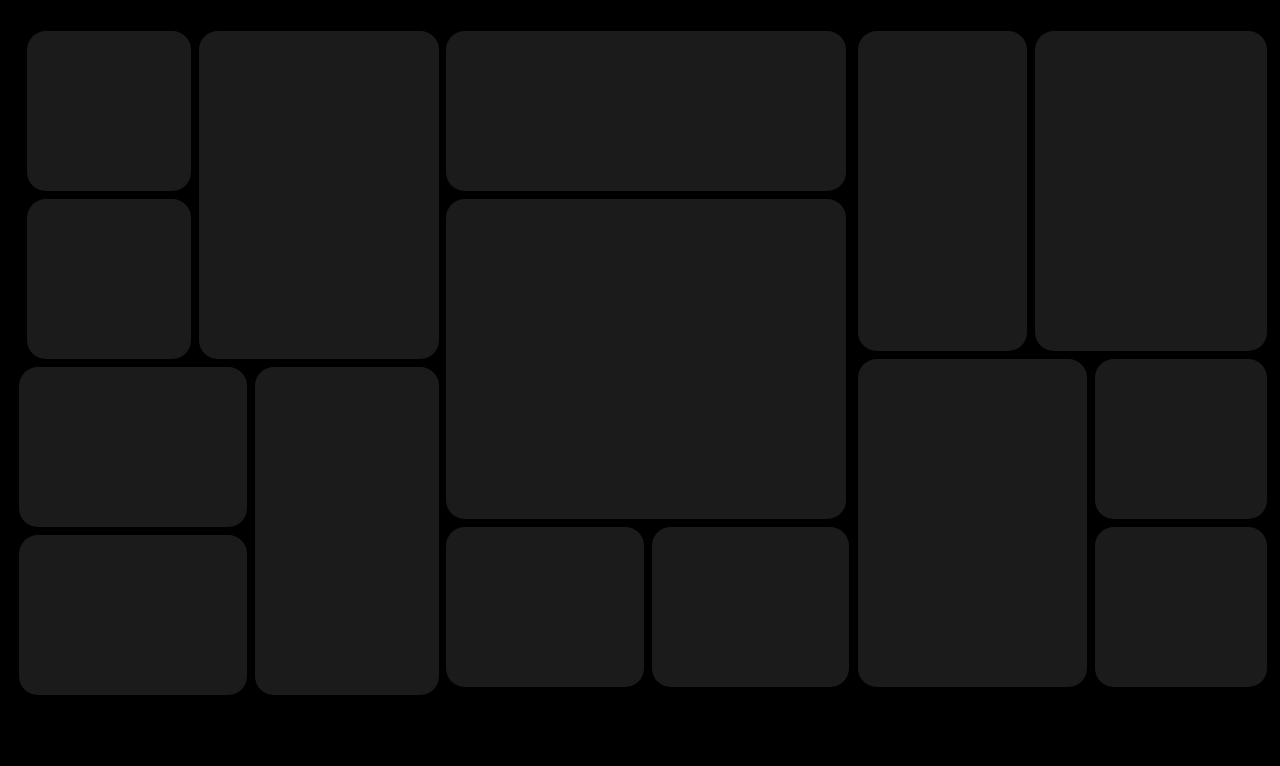
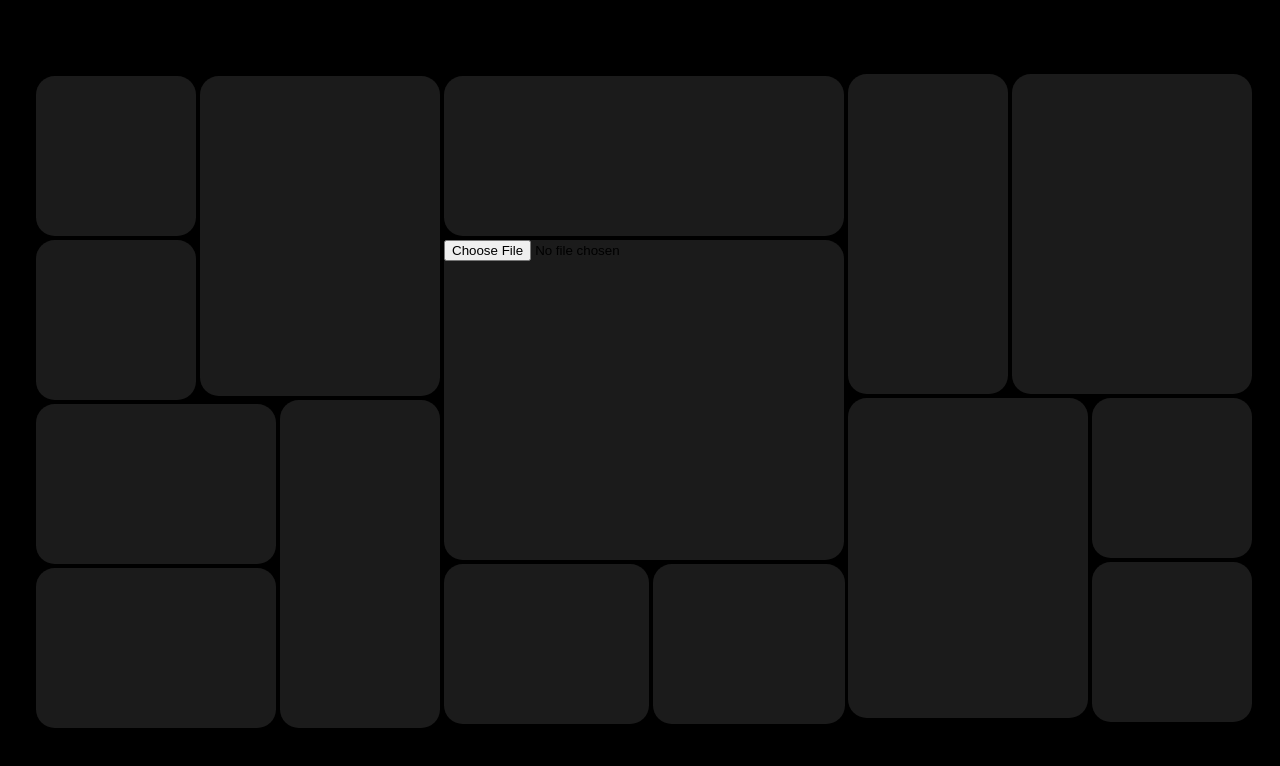
Before and after one commit to BuildNShip/shutr, a React (Vite) app: page / in a window 1280 px wide. Shown: the top 766 px of the page. Built offline with nearby package versions, Linux system fonts and the light colour scheme.

Commit message:
fix(layout)

```diff
--- a/package.json
+++ b/package.json
@@ -10,6 +10,8 @@
     "preview": "vite preview"
   },
   "dependencies": {
+    "exif": "^0.6.0",
+    "exifr": "^7.1.3",
     "react": "^18.2.0",
     "react-dom": "^18.2.0"
   },
--- a/src/pages/Home/Home.jsx
+++ b/src/pages/Home/Home.jsx
@@ -1,7 +1,29 @@
 import React from "react";
 import styles from "./Home.module.css";
+import { useState, useEffect } from "react";
+import exifr from "exifr";
 
 const Home = () => {
+  const [file, setFile] = useState(null);
+  const [exifData, setExifData] = useState(null);
+  const [error, setError] = useState(null);
+
+  const handleFileChange = async (event) => {
+    const selectedFile = event.target.files[0];
+    if (!selectedFile) {
+      return;
+    }
+
+    setFile(selectedFile);
+    try {
+      const exif = await exifr.parse(selectedFile);
+      setExifData(exif);
+      console.log("EXIF Data:", exif);
+    } catch (err) {
+      setError("Error reading EXIF: " + err.message);
+      console.error("Error reading EXIF:", err);
+    }
+  };
   return (
     <div className={styles.mainContainer}>
       {/* First Column */}
@@ -25,7 +47,11 @@ const Home = () => {
       <div className={styles.secondColumn}>
         <div className={styles.scSection1}>
           <div className={styles.box21}></div>
-          <div className={styles.box22}></div>
+          <div className={styles.box22}>
+            {" "}
+            <input type="file" id="upload" onChange={handleFileChange} />
+            {exifData && <pre>{JSON.stringify(exifData, null, 2)}</pre>}
+          </div>
         </div>
         <div className={styles.scSection2}>
           <div className={styles.box23}></div>
--- a/src/pages/Home/Home.module.css
+++ b/src/pages/Home/Home.module.css
@@ -6,10 +6,11 @@
 .firstColumn,
 .secondColumn,
 .thirdColumn {
-  width: 25.194rem;
-  height: 47.164rem;
-  margin: 0.5rem;
+  width: 25rem;
   flex-shrink: 0;
+  margin: 0.25rem;
+  margin-top: 0;
+  margin-bottom: 0;
 }
 
 .mainContainer {
@@ -19,6 +20,7 @@
   display: flex;
   flex-direction: row;
   justify-content: center;
+  flex-wrap: wrap;
   align-items: center;
 }
 
@@ -29,24 +31,25 @@
 .box15 {
   border-radius: 18.789px;
   background: #1b1b1b;
-  margin: 0.5rem;
+  margin: 0.25rem;
+  margin-bottom: 0;
 }
 
 .box11 {
-  width: 10.221rem;
+  width: 10rem;
   height: 10rem;
   flex-shrink: 0;
 }
 
 .box12 {
-  width: 10.225rem;
+  width: 10rem;
   height: 10rem;
   flex-shrink: 0;
 }
 
 .box13 {
   width: 15rem;
-  height: 20.5rem;
+  height: 20rem;
   flex-shrink: 0;
   margin-left: 0;
 }
@@ -61,28 +64,25 @@
 .box15,
 .box16 {
   border-radius: 18.789px;
+
   background: #1b1b1b;
-  margin: 0.5rem;
-  margin-left: 0;
 }
 
 .box14 {
-  width: 14.205rem;
+  width: 15rem;
   height: 10rem;
-  margin-top: 0;
   flex-shrink: 0;
 }
 
 .box15 {
-  width: 14.205rem;
+  width: 15rem;
   height: 10rem;
   flex-shrink: 0;
 }
 
 .box16 {
-  width: 11.5rem;
+  width: 10rem;
   height: 20.5rem;
-  margin-top: 0;
   flex-shrink: 0;
 }
 
@@ -98,9 +98,8 @@
 .box23,
 .box24 {
   border-radius: 18.789px;
+  margin: 0.25rem;
   background: #1b1b1b;
-  margin: 0.5rem;
-
 }
 
 .box21 {
@@ -117,18 +116,17 @@
 
 .box23 {
   margin-top: 0;
-  width: 12.322rem;
+  width: 12.8rem;
   height: 10rem;
+  margin-right: 0;
   flex-shrink: 0;
-
 }
 
 .box24 {
   margin-top: 0;
-  width: 12.324rem;
+  width: 12rem;
   height: 10rem;
   flex-shrink: 0;
-  margin: 0;
 }
 
 .scSection2 {
@@ -145,19 +143,22 @@
 .box35 {
   border-radius: 18.789px;
   background: #1b1b1b;
-  margin: 0.5rem;
-  margin-left: 0;
+  margin: 0.25rem;
 }
 
 .box31 {
-  width: 10.616rem;
+  width: 10rem;
   height: 20rem;
   flex-shrink: 0;
+  margin-top: 0;
+  margin-left: 0;
+  margin-right: 0;
 }
 
 .box32 {
-  width: 14.503rem;
+  width: 15rem;
   height: 20rem;
+  margin-top: 0;
   flex-shrink: 0;
 }
 
@@ -168,21 +169,23 @@
 
 .box33 {
   margin-top: 0;
-  width: 14.361rem;
-  height: 20.5rem;
+  width: 15rem;
+  height: 20rem;
   flex-shrink: 0;
+  margin-left: 0;
+  margin-right: 0;
 }
 
 .box34 {
   margin-top: 0;
-  width: 10.745rem;
+  width: 10rem;
   height: 10rem;
   flex-shrink: 0;
 }
 
 .box35 {
   margin-top: 0;
-  width: 10.708rem;
+  width: 10rem;
   height: 10rem;
   flex-shrink: 0;
 }
```
Also changed, not shown: 1 other file (tests, documents, lock files or other folders).
